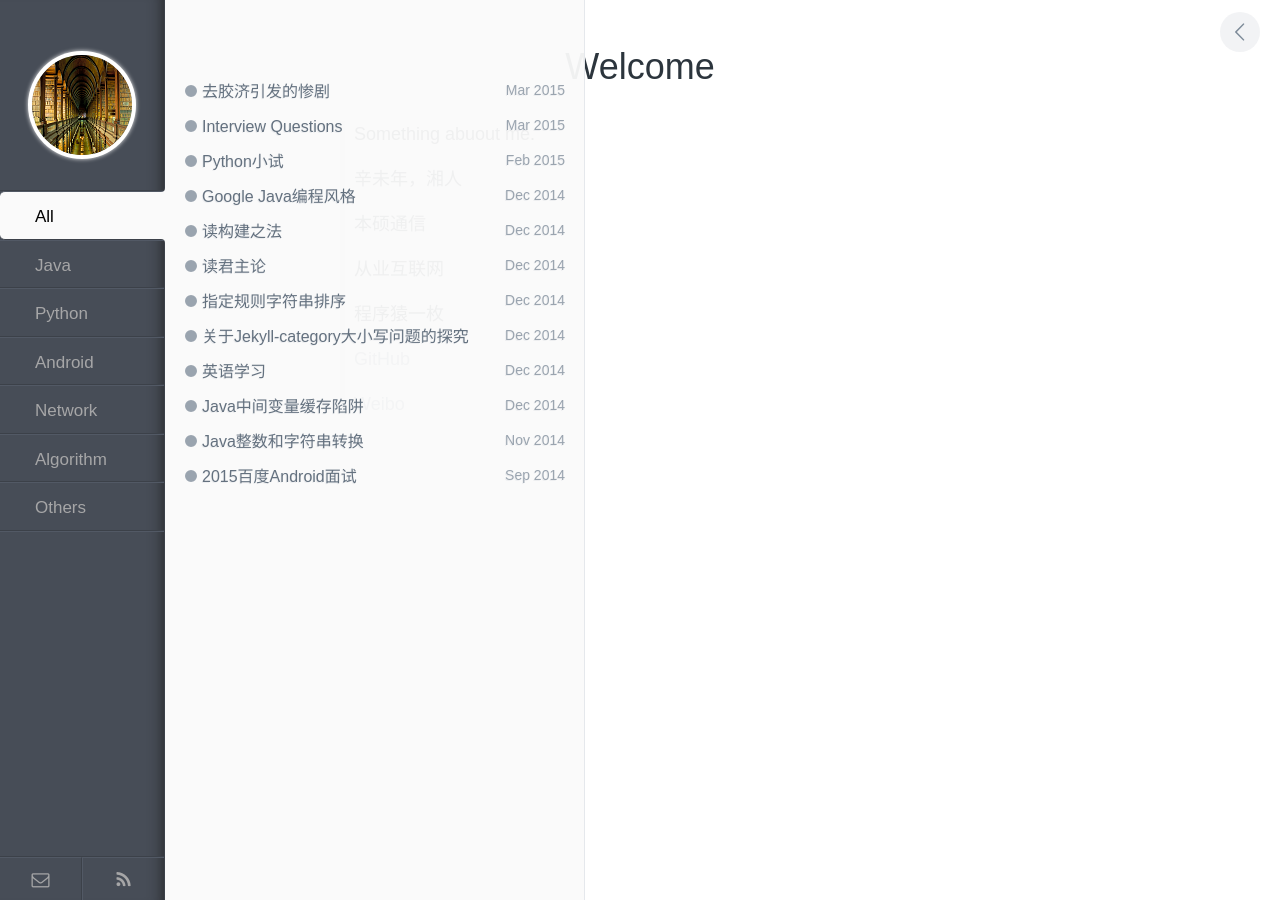
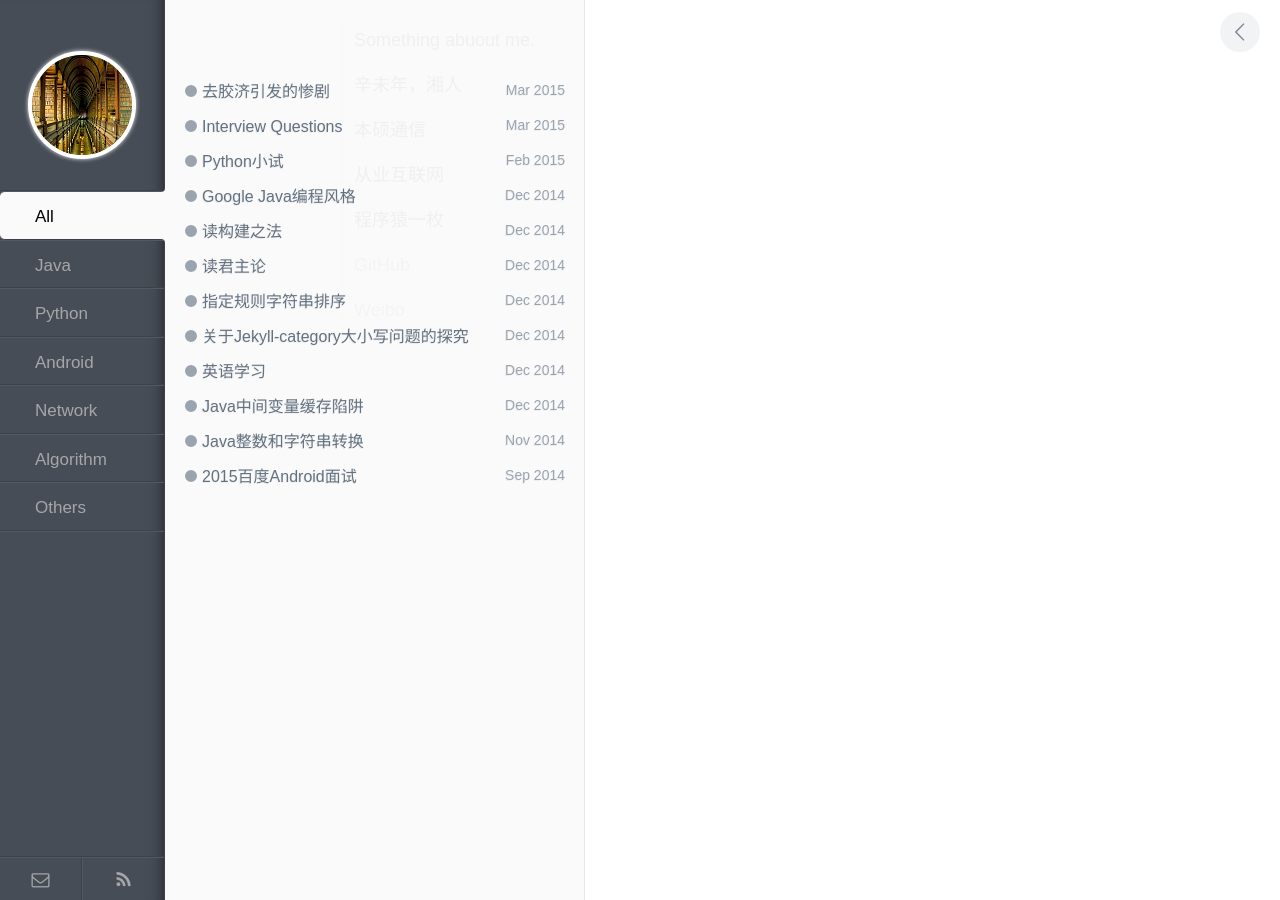
Before and after one commit to enlipan/enlipan.github.io, a Jekyll site: the page built from index.html, in a window 1280 px wide. Built offline with Jekyll 4.4.1, drawn with Linux system fonts in a browser that asks for light colours.

Commit message:
update index

```diff
--- a/index.html
+++ b/index.html
@@ -3,7 +3,6 @@ layout: index
 title: ITlipan
 ---
 <article id="post__content">
-  <h1 id="post__title" align="center">Welcome</h1>
   <blockquote>
   <p>Something abuout me.</p>
   <p>辛未年，湘人</p>
```
